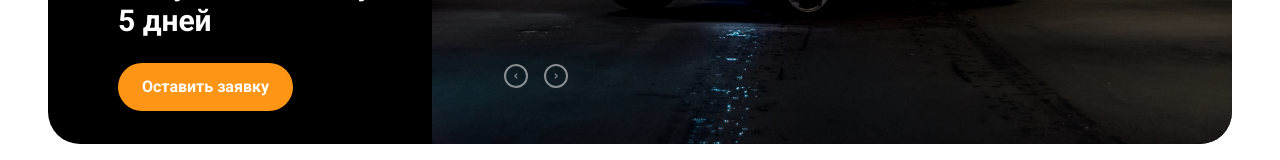
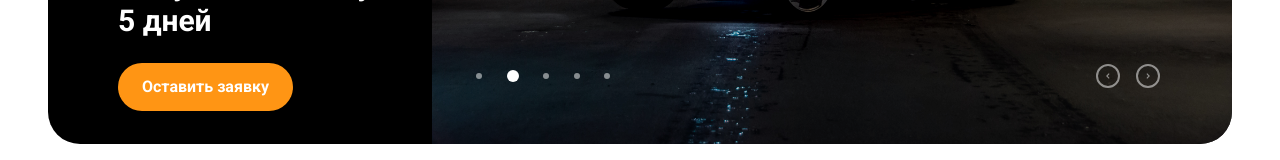
Before and after one commit to DmitriyBartenev/OXEM, a Next.js app: page / in a window 1280 px wide. Shown: the part 419-579 px from the top of the page. Built offline with nearby package versions, Linux system fonts and the light colour scheme.

Commit message:
optimized slider

```diff
--- /dev/null
+++ b/src/components/Slider/Indicators.tsx
@@ -0,0 +1,30 @@
+import React from "react";
+
+import { StyledIndicators } from "./styles";
+
+interface IndicatorsProps {
+    currentIndex: number
+}
+
+const Indicators: React.FC<IndicatorsProps> = ({ currentIndex }) => {
+
+    const dotStyles = Array.from({ length: 5 }, (_, i) => {
+        return {
+            width: currentIndex === i ? '12px' : '6px',
+            height: currentIndex === i ? '12px' : '6px',
+            opacity: currentIndex === i ? '1' : '0.5'
+        }
+    });
+
+    return(
+        <StyledIndicators>
+            {
+                dotStyles.map((style, id) => (
+                    <span key={id} style={style}/>
+                ))
+            }
+        </StyledIndicators>
+    )
+}
+
+export default Indicators;
--- a/src/components/Slider/index.tsx
+++ b/src/components/Slider/index.tsx
@@ -2,13 +2,13 @@ import React, { useState, useEffect } from "react";
 import Image from "next/image";
 
 import Actions from "./Actions";
+import Indicators from "./Indicators";
 
 import {
     StyledSliderContainer,
     StyledButton,
     StyledTextContainer,
     StyledSlider,
-    StyledIndicators,
     StyledSliderActions
 
 } from './styles';
@@ -20,6 +20,8 @@ const Slider: React.FC = () => {
     const [currentIndex, setCurrentIndex] = useState<number>(0);
 
     const { Mercedes, Audi, Bmw, Chevrolet, Porsche } = images;
+
+    const sliderImages = { Mercedes, Audi, Bmw, Chevrolet, Porsche };
 
     useEffect(() => {
         const interval = setInterval(() => {
@@ -34,22 +36,6 @@ const Slider: React.FC = () => {
 
         return () => clearInterval(interval);
     }, []);
-
-    const sliderImages = {
-        Mercedes,
-        Audi,
-        Bmw,
-        Chevrolet,
-        Porsche
-    }
-
-    const dotStyles = Array.from({ length: 5 }, (_, i) => {
-        return {
-            width: currentIndex === i ? '12px' : '6px',
-            height: currentIndex === i ? '12px' : '6px',
-            opacity: currentIndex === i ? '1' : '0.5'
-        }
-    });
 
     return(
         <StyledSliderContainer>
@@ -69,6 +55,8 @@ const Slider: React.FC = () => {
                     height={473}
                     />
                 <StyledSliderActions>
+                    <Indicators
+                        currentIndex={currentIndex}/>
                     <Actions
                         currentIndex={currentIndex}
                         setCurrentIndex={setCurrentIndex}/>
```
